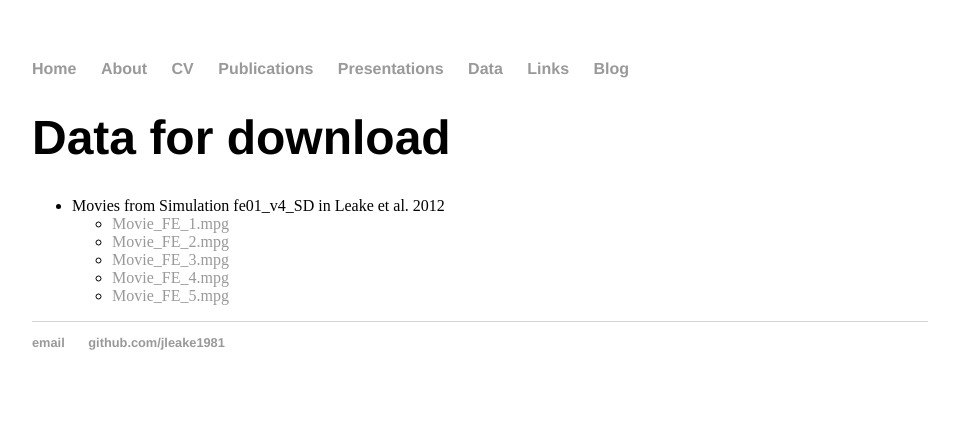
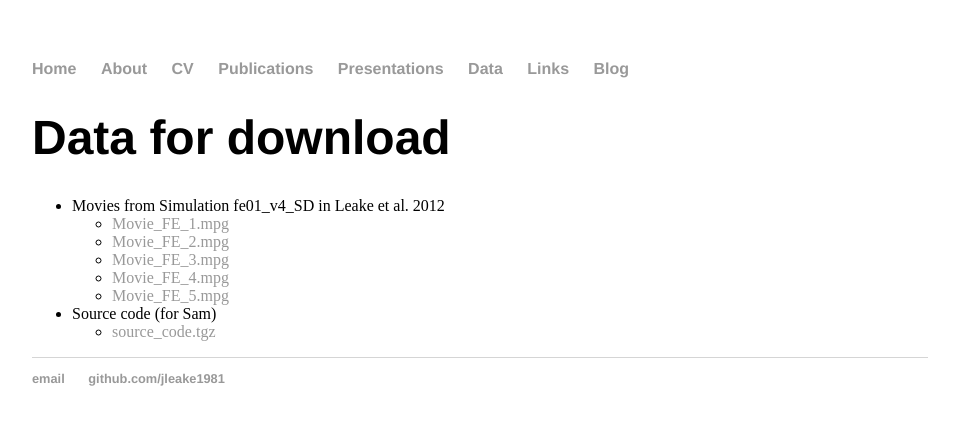
Before and after one commit to jleake1981/jleake1981.github.io, a Jekyll site: the page built from data/index.html, in a window 1280 px wide. Shown: the top 425 px of the page, without its empty margins (160-1119 px from the left). Built offline with Jekyll 4.4.1, drawn with Linux system fonts in a browser that asks for light colours.

Commit message:
source code added

```diff
--- a/data/index.html
+++ b/data/index.html
@@ -14,5 +14,10 @@ title: James Leake, Astrophysicist
      <li> <a href="Movie_FE_5.mpg" target="_blank">Movie_FE_5.mpg</a></li>
     </ul>
     </li>
+    <li> Source code (for Sam)
+    <ul>
+     <li> <a href="source_code.tgz" target="_blank">source_code.tgz</a></li>
+    </ul>
+    </li>
   </ul>
 </div><!-- /.blurb -->
```
